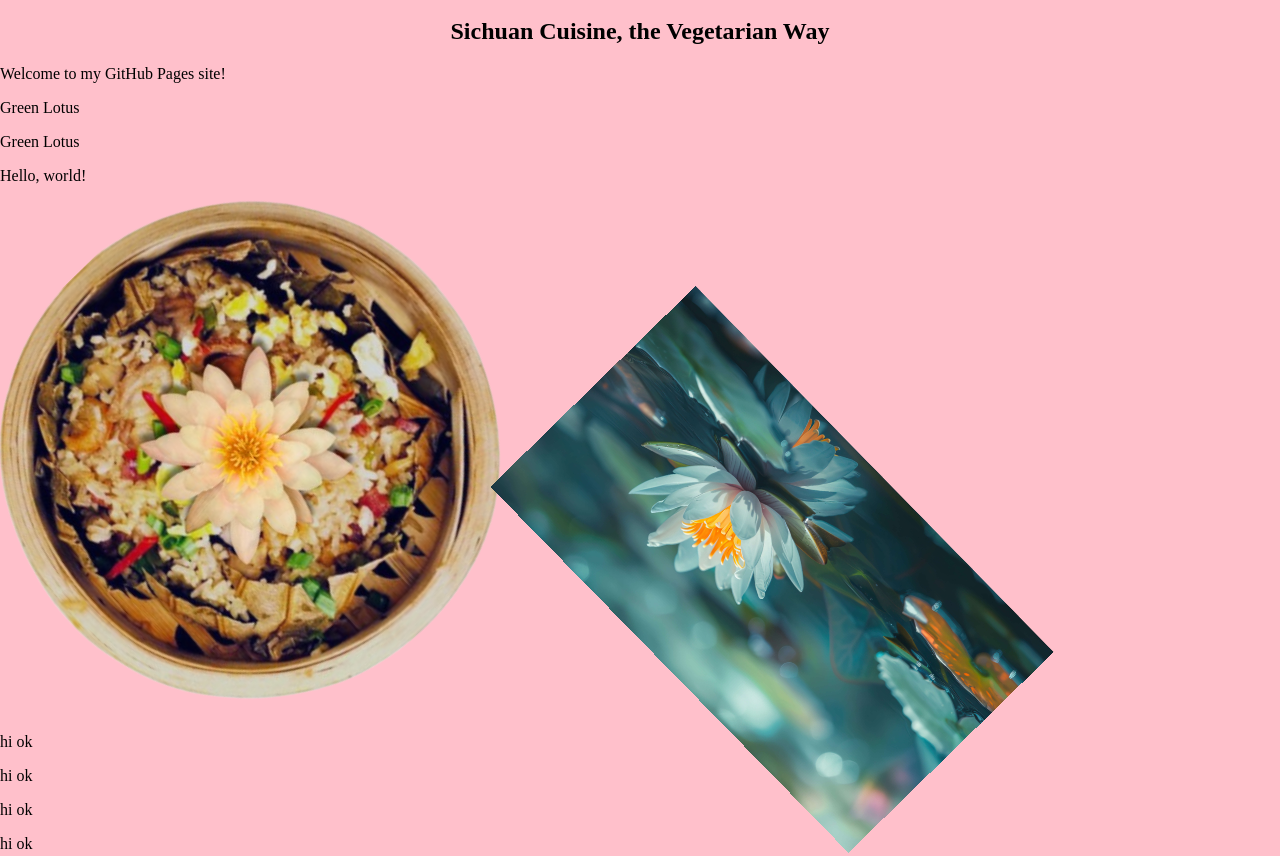
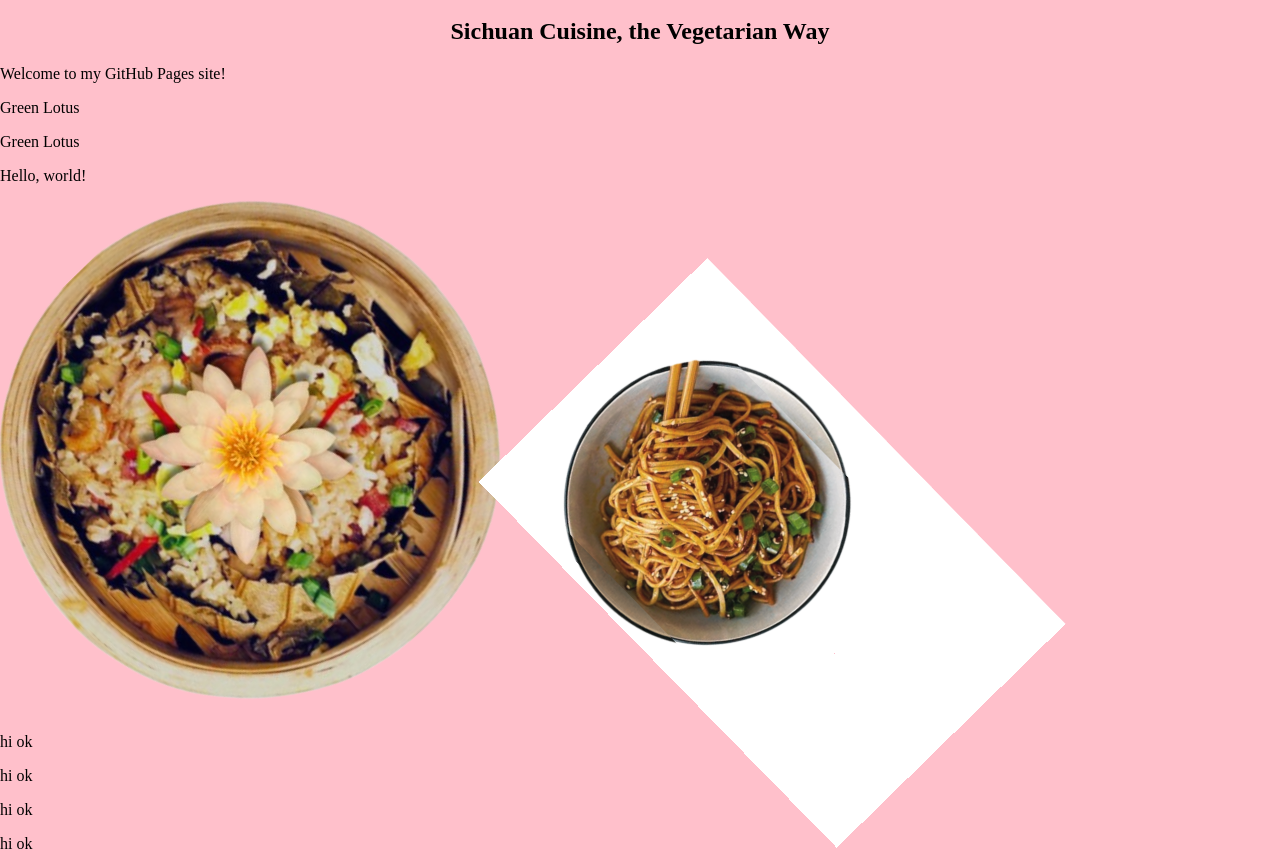
Before and after one commit to nishthapr/nishthapr.github.io, a plain HTML site: page index.html in a window 1280 px wide. Shown: the part 130-986 px from the top of the page. Drawn offline with Linux system fonts and the light colour scheme.

Commit message:
Update index.html

```diff
--- a/index.html
+++ b/index.html
@@ -22,7 +22,7 @@
     <p>Green Lotus</p>
     <p id = "Div1" >test</p>
     <img class = "speciality"  src="GreenLotusRice-removebg-preview.png">
-    <img class = "speciality"  src="images/A-serene-image-of-a-single-lotus-flower-in-full-bloom-floating-gracefully-on-the-surface-of-a-tranquil-pond.jpg">
+    <img class = "speciality"  src="images/cold noodles, heavily edited.png">
 
       <p>hi ok</p>
       <p>hi ok</p>
```
